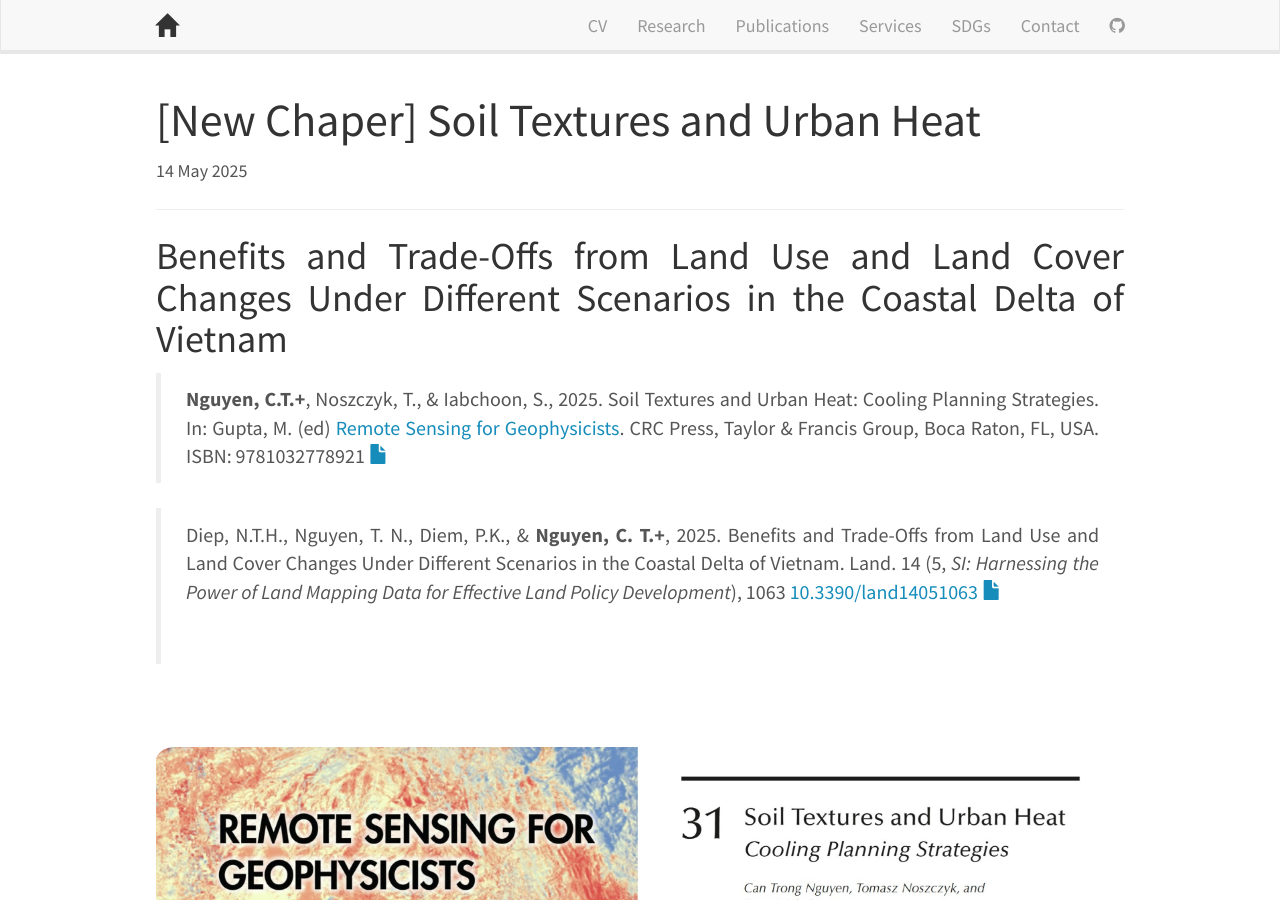
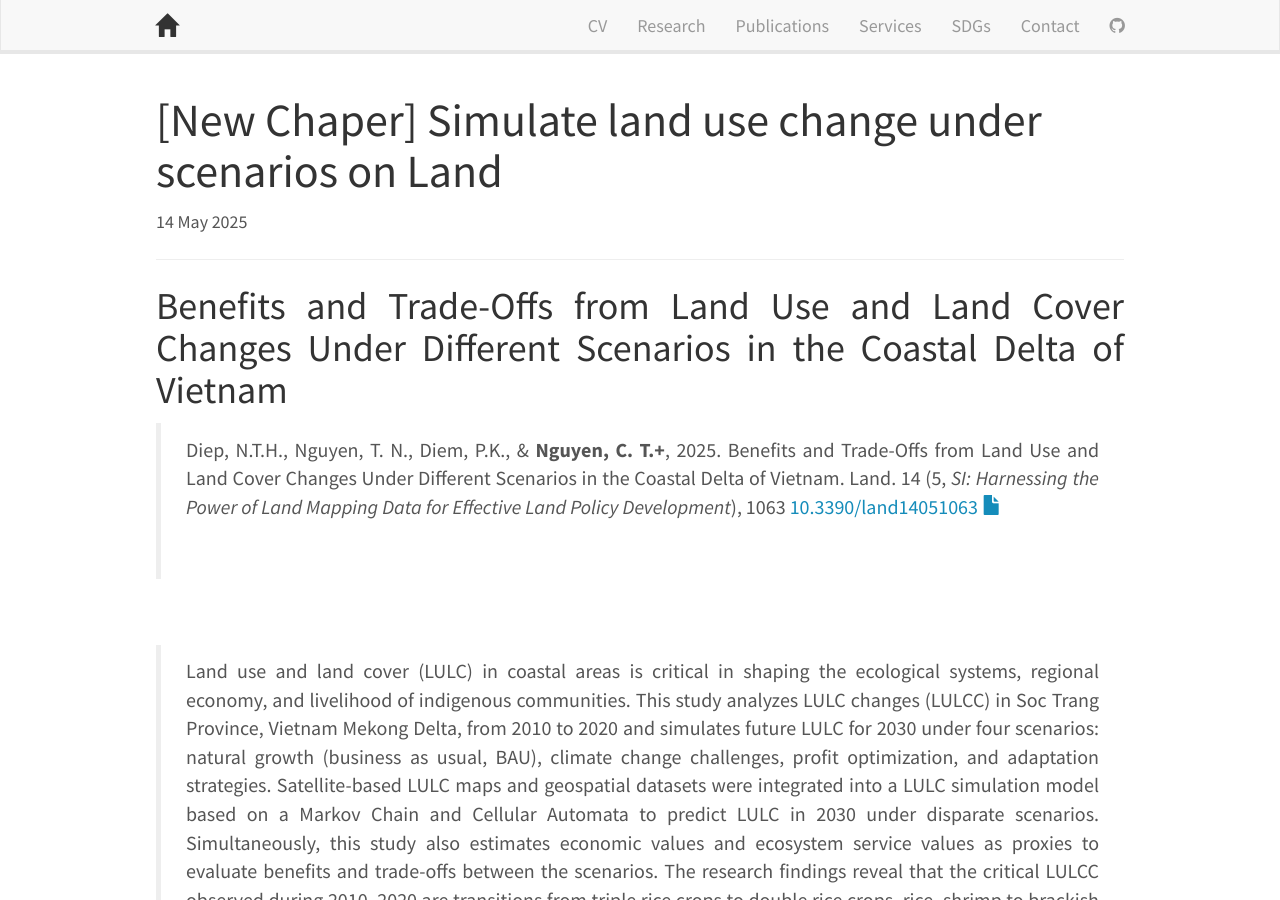
Before and after one commit to canng/cann, a Jekyll site: the page built from _posts/2025-05-14-Publication_Landuse_Sim.md, in a window 1280 px wide and 900 px high. Built offline with Jekyll 4.4.1, drawn with Linux system fonts in a browser that asks for light colours; nearby versions of some CDN libraries.

Commit message:
update new paper

```diff
--- a/_posts/2025-05-14-Publication_Landuse_Sim.md
+++ b/_posts/2025-05-14-Publication_Landuse_Sim.md
@@ -1,6 +1,6 @@
 ---
 layout: post
-title: "[New Chaper] Soil Textures and Urban Heat"
+title: "[New Chaper] Simulate land use change under scenarios on Land"
 date: 2025-05-14
 ---
 
@@ -10,17 +10,7 @@ date: 2025-05-14
 
 ## Benefits and Trade-Offs from Land Use and Land Cover Changes Under Different Scenarios in the Coastal Delta of Vietnam
 
-> <p style="font-size:20px"> <b>Nguyen, C.T.+</b>, Noszczyk, T., & Iabchoon, S., 2025. Soil Textures and Urban Heat: Cooling Planning Strategies. In: Gupta, M. (ed) <a href="https://www.taylorfrancis.com/chapters/edit/10.1201/9781003485278-40/soil-textures-urban-heat-trong-nguyen-tomasz-noszczyk-sanwit-iabchoon">Remote Sensing for Geophysicists</a>. CRC Press, Taylor & Francis Group, Boca Raton, FL, USA. ISBN: 9781032778921 <a href="{{ site.url }}{{ site.baseurl }}/assets/Article_archive/2025_Chapter31_Soil_texture_urban_heat.pdf">  <i class="glyphicon glyphicon-file"></i></a> <br></p>
-
 > <p style="font-size:20px">Diep, N.T.H., Nguyen, T. N., Diem, P.K., & <b>Nguyen, C. T.+</b>, 2025. Benefits and Trade-Offs from Land Use and Land Cover Changes Under Different Scenarios in the Coastal Delta of Vietnam. Land. 14 (5, <i>SI: Harnessing the Power of Land Mapping Data for Effective Land Policy Development</i>), 1063 <a href="https://doi.org/10.3390/land14051063">10.3390/land14051063</a><a href="{{ site.url }}{{ site.baseurl }}/assets/Article_archive/2025_land_LUCC_benefits_tradeoffs.pdf">  <i class="glyphicon glyphicon-file"></i></a></p> <br>
-
-<br>
-
-<figure>
-<img src="{{ site.url }}{{ site.baseurl }}/images/pubpic/2025/Soil_texture_UHI_cover.jpg" class="img-responsive" width="1000px" height="auto" />
-<figcaption>
-</figcaption>
-</figure>
 
 <br>
 
```
